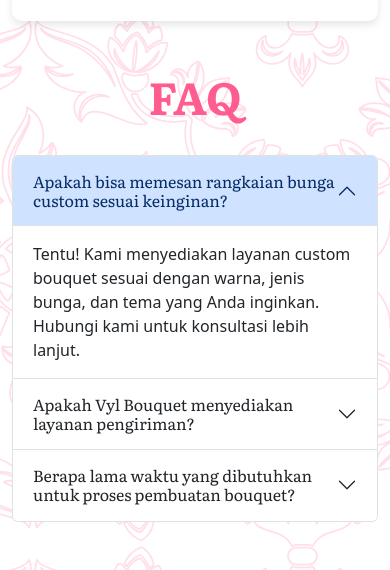
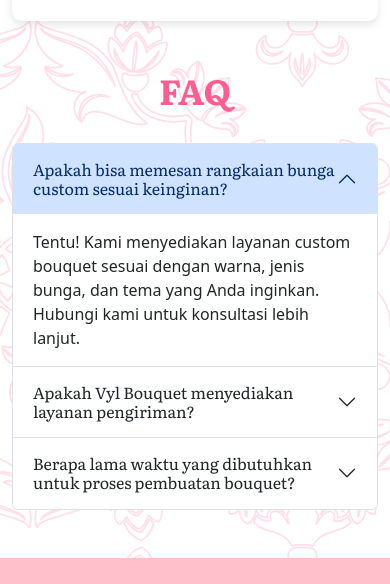
Before and after one commit to Zyroid09/Vyl-Bouquet, a plain HTML site: page index.html in a window 390 px wide. Shown: the part 5666-6250 px from the top of the page. Drawn offline with nearby package versions, Linux system fonts and the light colour scheme.

Commit message:
Update style.css

```diff
--- a/style.css
+++ b/style.css
@@ -408,6 +408,14 @@ btn-close:focus {
 }
 /* contact end */
 
+/* faq Start */
+@media (max-width: 455px) {
+  .faq h2 {
+    font-size: 35px;
+  }
+}
+/* faq End */
+
 /* footer start */
 footer {
   width: 100%;
```
